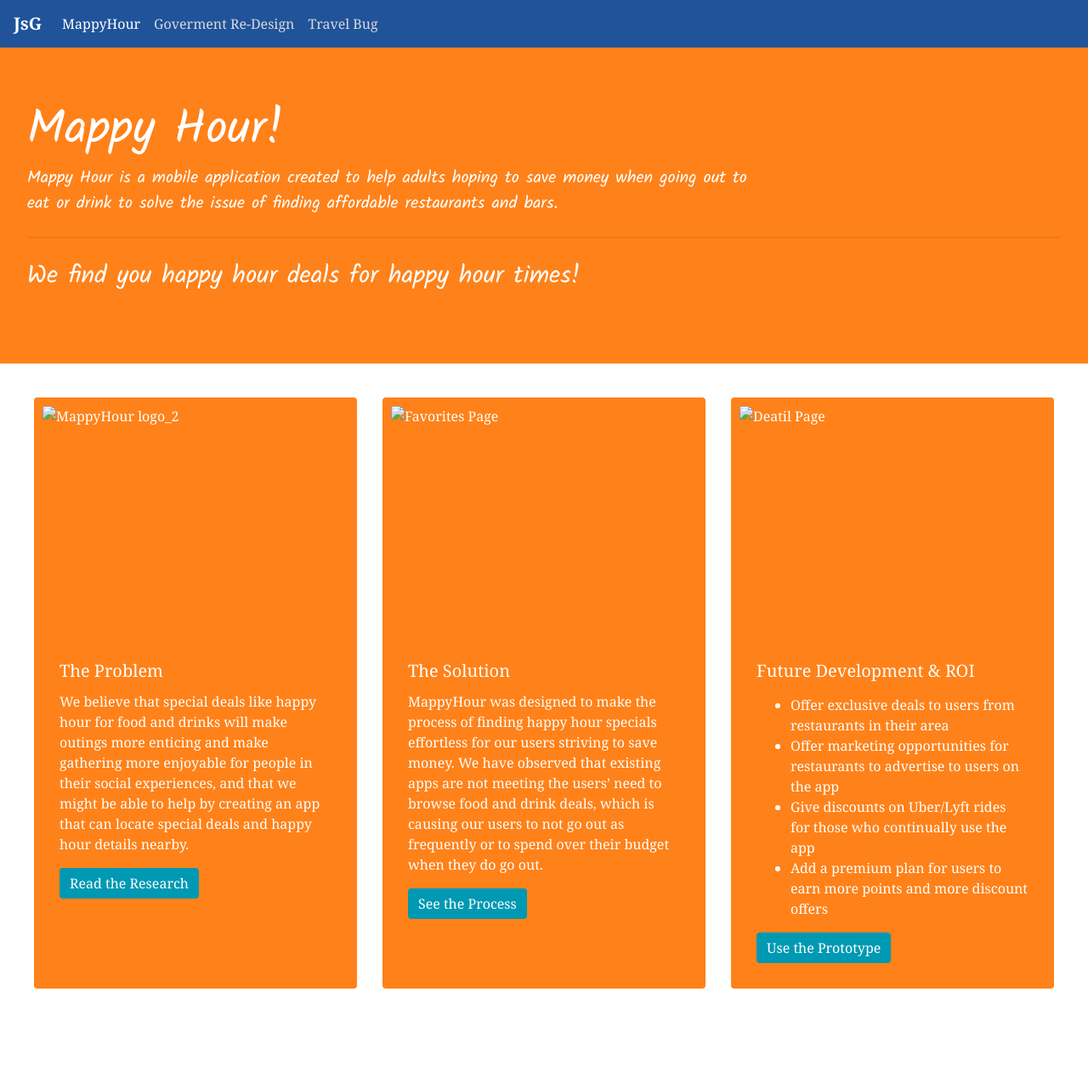
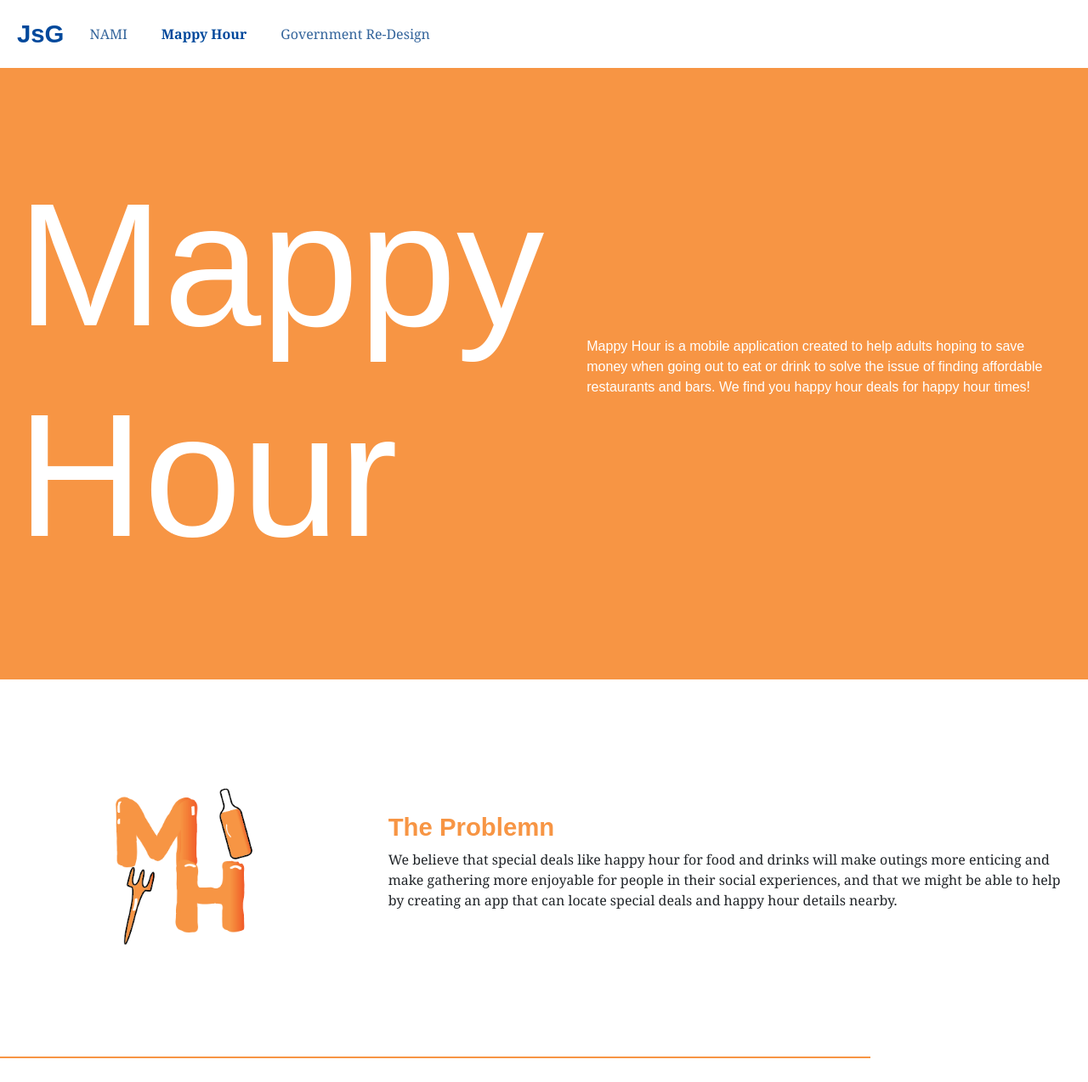
Before and after one commit to BlackJack6400/Portfolio, a plain HTML site: page MappyHour/index.html in a window 1280 px wide. Shown: the top 1274 px of the page at 85% size. Before the commit the page ends 1204 px from the top, so only its background shows below. Drawn offline with nearby package versions, Linux system fonts and the light colour scheme; a script that the page names is missing.

Commit message:
fixed and add
fixed landing page by switching to grid. Redesigned mappy hour page to be consistent with portfolio

```diff
--- a/MappyHour/css/style.css
+++ b/MappyHour/css/style.css
@@ -1,54 +1,144 @@
 body {
     font-family: Georgia, 'Times New Roman', Times, serif;
-    opacity: 1;
-    transition: 2s opacity;
 }
 
-body.fade-out {
-    opacity: 0;
-    transition: none;
+.navBar{
+    display: flex;
+    justify-content: flex-start;
+    flex-wrap: wrap;
+    align-items: center;
+    background-color: white;
+    height: 10vh;
+    width: 100vh;
 }
 
-.customNav{
-    background-color: #20539A !important;
+.nav{
+    font-family: Georgia, 'Times New Roman', Times, serif;
+    color: rgb(51, 100, 155);
+    padding: 0 20px 0 20px;
 }
 
-.customCard{
-    width: 100%;
-    height: 100%;
-    background-color: #FF8119;
-    padding: 10px;
-    color: white;
-    height: 100%;
-    border: none;
+.navPage{
+    font-family: Georgia, 'Times New Roman', Times, serif;
+    color: #00499C;
+    padding: 0 20px 0 20px;
+    font-weight: bold;
 }
 
-.cardText{
-    padding: 20px;
-    margin-top: 30px;
+#navLogo{
+    font-family: 'Teko', sans-serif;
+    font-size: 22pt;
+    color: #00499C;
+    padding: 0 10px 10px 10px;
+    margin-left: 10px;
+    font-weight: bold;
 }
 
-.row{
-    margin: 40px 10px 40px 10px;
+#navLogo:hover{
+    text-decoration: none;
 }
 
-.btn{
-    background-color: #0099B3;
-    border: none;
+.header{
+    width: 100vw;
+    height: 90vh;
+    background-color: #F79544;
+    display: flex;
+    align-items: center;
 }
 
-.btn:hover{
-    background-color: rgb(3, 120, 141);
+.bigWord{
+    font-size: 155pt;
+    color: white;
+    font-family: 'Teko', sans-serif;
+    padding: 20px;
 }
 
-.pics{
-    object-fit: cover;
-    height: 280px;
-    width: 100%;
-    object-position: 0 29%;
-    border: none;
+a {
+    color: #F79544;
 }
 
-.fade {
-    opacity: 100%;
-  }
+a:hover{
+    color: #00499C;
+    text-decoration: none;
+}
+
+#personal{
+    font-family: 'Montserrat', sans-serif;
+    color: white;
+    padding: 20px 30px 20px 30px;
+    font-size: 12pt;
+    border: white;
+}
+
+
+.showcase{
+    margin: 30px;
+    display: grid;
+    grid-template-columns: 1fr 1fr 1fr;
+    grid-template-rows: 30vw;
+    grid-template-areas:
+    "pic txt txt";
+    align-items: center;
+}
+
+.gridImg{
+    display: grid;
+    grid-area: pic;
+}
+
+.gridText{
+    padding-left: 20px;
+    display: grid;
+    grid-area: txt;
+}
+
+.showcase2{
+    margin: 30px;
+    display: grid;
+    grid-template-columns: 1fr 1fr 1fr;
+    grid-template-rows: 30vw;
+    grid-template-areas:
+    "txt2 txt2 pic2";
+    align-items: center;
+}
+
+.gridImg2{
+    display: grid;
+    grid-area: pic2;
+}
+
+.gridText2{
+    padding-left: 20px;
+    display: grid;
+    grid-area: txt2;
+}
+
+.showHeading{
+    color: #F79544;
+    font-weight: bold;
+    font-size: 22pt;
+    font-family: 'Teko', sans-serif;
+}
+
+.showHiFi{
+    text-align: center;
+    max-width: 500px;
+    max-height: 300px;
+    object-fit: cover;
+}
+
+hr {
+    display: flex;
+    justify-items: flex-start;
+    height: 1px;
+    border: 0;
+    border-top: 2px solid #F79544;
+    margin: 1em 0;
+    padding: 0;
+    width: 80vw;
+}
+
+#move {
+    display: flex;
+    justify-content: flex-end;
+}
--- a/MappyHour/index.html
+++ b/MappyHour/index.html
@@ -5,85 +5,67 @@
     <link rel="stylesheet" href="https://stackpath.bootstrapcdn.com/bootstrap/4.3.1/css/bootstrap.min.css"
         integrity="sha384-ggOyR0iXCbMQv3Xipma34MD+dH/1fQ784/j6cY/iJTQUOhcWr7x9JvoRxT2MZw1T" crossorigin="anonymous">
     <link href="css/style.css" type="text/css" rel="stylesheet">
-    <link href="https://fonts.googleapis.com/css?family=Kalam&display=swap" rel="stylesheet">
+    <script src="https://ajax.googleapis.com/ajax/libs/jquery/3.4.1/jquery.min.js"></script>
 </head>
-<nav class="customNav navbar navbar-expand-lg navbar-light bg-light">
-    <a class="navbar-brand" href="#" style="color: white;"><strong>JsG</strong></a>
-    <button class="navbar-toggler" type="button" data-toggle="collapse" data-target="#navbarNav"
-        aria-controls="navbarNav" aria-expanded="false" aria-label="Toggle navigation">
-        <span class="navbar-toggler-icon"></span>
-    </button>
-    <div class="collapse navbar-collapse" id="navbarNav">
-        <ul class="navbar-nav">
-            <li class="nav-item active">
-                <a class="nav-link" href="#" style="color: white;">MappyHour <span class="sr-only">(current)</span></a>
-            </li>
-            <li class="nav-item">
-                <a class="nav-link" href="#" style="color: rgb(218, 218, 218);">Goverment Re-Design</a>
-            </li>
-            <li class="nav-item">
-                <a class="nav-link" href="#" style="color: rgb(218, 218, 218);">Travel Bug</a>
-            </li>
-        </ul>
-    </div>
-</nav>
+
 <script src="https://ajax.googleapis.com/ajax/libs/jquery/3.4.1/jquery.min.js"></script>
 <script src="js/script.js"></script>
 
+<nav class="navBar">
+    <div><a id="navLogo" href="../index.html">JsG</a></div>
+        <a class="nav" href="/NAMI/nami.html">NAMI</a>
+        <a class="navPage" href="#">Mappy Hour</a>
+        <a class="nav" href="/Gov_Security/dhsGov.html">Government Re-Design</a>
+    </div>
+</nav>
 
 <body>
-    <script>document.body.className += ' fade-out';</script>
-    <div class="jumbotron"
-        style="background-color: #FF8119; color: white; border-radius: 0px; font-family: 'Kalam', cursive; font-size: 22pt;">
-        <h1 class="display-4">Mappy Hour!</h1>
-        <p class="lead">Mappy Hour is a mobile application created to help adults hoping to save
-            money when going out to<br> eat or drink to solve the issue of finding affordable
-            restaurants and bars.</p>
-        <hr class="my-4">
-        <p>We find you happy hour deals for happy hour times!</p>
+
+    <div class='header'>
+        <h1 class="bigWord">Mappy Hour</h1>
+        <p id='personal'>Mappy Hour is a mobile application created to help adults hoping to save
+            money when going out to eat or drink to solve the issue of finding affordable
+            restaurants and bars. We find you happy hour deals for happy hour times!
+        </p>
     </div>
-    <div class="container-fluid">
-        <div class="row">
-            <div class="cardContainer col-lg-4 col-md-4 col-sm-12">
-                <div class="card customCard">
-                    <img src="../CaseStudy_HW/images/logo_2.PNG" class="card-img-top pics" alt="MappyHour logo_2">
-                    <div class="card-body">
-                        <h5 class="card-title">The Problem</h5>
-                        <p class="card-text">We believe that special deals like happy hour for food and drinks will
-                            make
-                            outings more enticing and make gathering more enjoyable for people in their social
+    <div class="showcase">
+        <div class="gridImg"><img class="showHiFi" src="images/logo_2.PNG">
+        </div>
+        <div class="gridText">
+            <h1 class="showHeading">The Problemn</h1>
+            <p>We believe that special deals like happy hour for food and drinks will
+                make outings more enticing and make gathering more enjoyable for people in their social
                 experiences, and that we might be able to help by creating an app that can locate
-                            special
-                            deals and happy hour details nearby.
+                special deals and happy hour details nearby.
             </p>
-                        <a href="https://docs.google.com/presentation/d/19kPLT6tO7_JTPdLp7k3xPEh_H3a0VkOMppzrcm3z2ow/edit?usp=sharing"
-                            target="_blank" class="btn btn-primary">Read the Research</a>
         </div>
     </div>
+    <hr />
+
+    <div class="showcase2">
+        <div class="gridImg2"><img class="showHiFi" src="images/favorites.png">
         </div>
-            <div class="cardContainer col-lg-4 col-md-4 col-sm-12">
-                <div class="card customCard">
-                    <img src="../CaseStudy_HW/images/favorites.png" class="card-img-top pics" alt="Favorites Page">
-                    <div class="card-body">
-                        <h5 class="card-title">The Solution</h5>
-                        <p class="card-text">MappyHour was designed to make the process of finding happy hour
+        <div class="gridText2">
+            <h1 class="showHeading">The Solution</h1>
+            <p>MappyHour was designed to make the process of finding happy hour
                 specials
                 effortless for our users striving to save money. We have observed that existing apps are
                 not
                 meeting the users’ need to browse food and drink deals, which is causing our users to
                 not go
-                            out as frequently or to spend over their budget when they do go out.</p>
-                        <a href="https://docs.google.com/presentation/d/19kPLT6tO7_JTPdLp7k3xPEh_H3a0VkOMppzrcm3z2ow/edit?usp=sharing"
-                            target="_Blank" class="btn btn-primary">See the Process</a>
+                out as frequently or to spend over their budget when they do go out.
+            </p>
         </div>
     </div>
+    <div id="move">
+        <hr />
     </div>
-            <div class="cardContainer col-lg-4 col-md-4 col-sm-12">
-                <div class="card customCard">
-                    <img src="../CaseStudy_HW/images/detail.png" class="card-img-top pics" alt="Deatil Page">
-                    <div class="card-body">
-                        <h5 class="card-title">Future Development & ROI</h5>
-                        <p class="card-text">
+
+    <div class="showcase">
+        <div class="gridImg"><img class="showHiFi" src="images/detail.png">
+        </div>
+        <div class="gridText">
+            <h1 class="showHeading">Future Development & ROI</h1>
             <ul>
                 <li>Offer exclusive deals to users from restaurants in their area</li>
                 <li>Offer marketing opportunities for restaurants to advertise to users on the app
@@ -91,12 +73,6 @@
                 <li>Give discounts on Uber/Lyft rides for those who continually use the app</li>
                 <li>Add a premium plan for users to earn more points and more discount offers</li>
             </ul>
-                        </p>
-                        <a href="https://invis.io/BZT6R5L6HG3" target="_blank" class="btn btn-primary">Use the
-                            Prototype</a>
-                    </div>
-                </div>
-            </div>
         </div>
     </div>
 </body>
--- a/MappyHour/js/script.js
+++ /dev/null
@@ -1,3 +0,0 @@
-$(function() {
-    $('body').removeClass('fade-out');
-});
--- a/css/style.css
+++ b/css/style.css
@@ -18,40 +18,69 @@ body.fade-out {
 }
 
 .bigWord{
-    font-size: 155pt;
+    font-size: 555pt;
     color: white;
     font-family: 'Teko', sans-serif;
     padding: 20px;
+}
+
+a {
+    color: rgb(0, 102, 218);
+}
+
+a:hover{
+    color: #00499C;
 }
 
 #personal{
     font-family: 'Montserrat', sans-serif;
     color: white;
     padding: 20px 30px 20px 30px;
-    font-size: 14pt;
+    font-size: 12pt;
     border: white;
 }
 
 
 .showcase{
-    padding: 40px;
-    display: flex;
+    margin: 30px;
+    display: grid;
+    grid-template-columns: 1fr 1fr 1fr;
+    grid-template-rows: 30vw;
+    grid-template-areas:
+    "pic txt txt";
     align-items: center;
-    font-family: 'Montserrat', sans-serif;
-    height: 100vh;
-    justify-content: space-between;
 }
 
-.flexTest{
-    padding: 20px;
-    border: 1px solid violet;
-    flex-basis: auto;
+.gridImg{
+    display: grid;
+    grid-area: pic;
 }
 
-.flexTestimg{
-    padding: 20px;
-    max-width: 400px;
-    flex-basis: auto;
+.gridText{
+    padding-left: 20px;
+    display: grid;
+    grid-area: txt;
+}
+
+.showcase2{
+    margin: 30px;
+    display: grid;
+    grid-template-columns: 1fr 1fr 1fr;
+    grid-template-rows: 30vw;
+    grid-template-areas:
+    "txt2 txt2 pic2";
+    align-items: center;
+}
+
+.gridImg2{
+    display: grid;
+    grid-area: pic2;
+}
+
+.gridText2{
+    padding-left: 20px;
+    display: grid;
+    grid-area: txt2;
 }
 
 .showHeading{
@@ -62,19 +91,22 @@ body.fade-out {
 }
 
 .showHiFi{
-    padding: 10px;
-    margin-bottom: 40px;
-    box-shadow: 0 4px 8px 0 rgba(0, 0, 0, 0.2), 0 6px 20px 0 rgba(0, 0, 0, 0.19);
     text-align: center;
+    max-width: 500px;
 }
 
 hr {
-    display: block;
+    display: flex;
+    justify-items: flex-start;
     height: 1px;
     border: 0;
     border-top: 2px solid #00499C;
     margin: 1em 0;
     padding: 0;
     width: 80vw;
-    justify-items: center;
 }
+
+#move {
+    display: flex;
+    justify-content: flex-end;
+}
```
Also changed, not shown: index.html (+29 -14 lines), 2 other files. Lines whose indentation alone changed are shown as unchanged.
